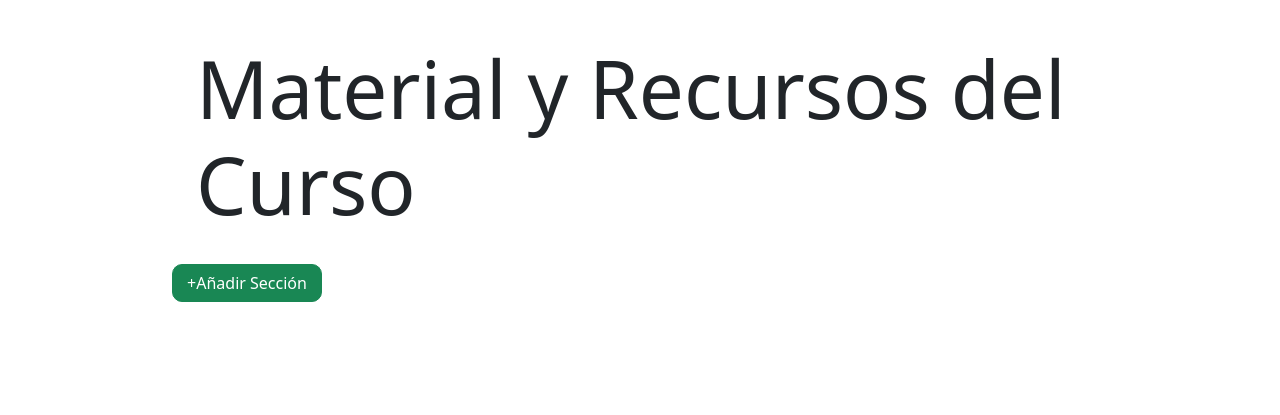
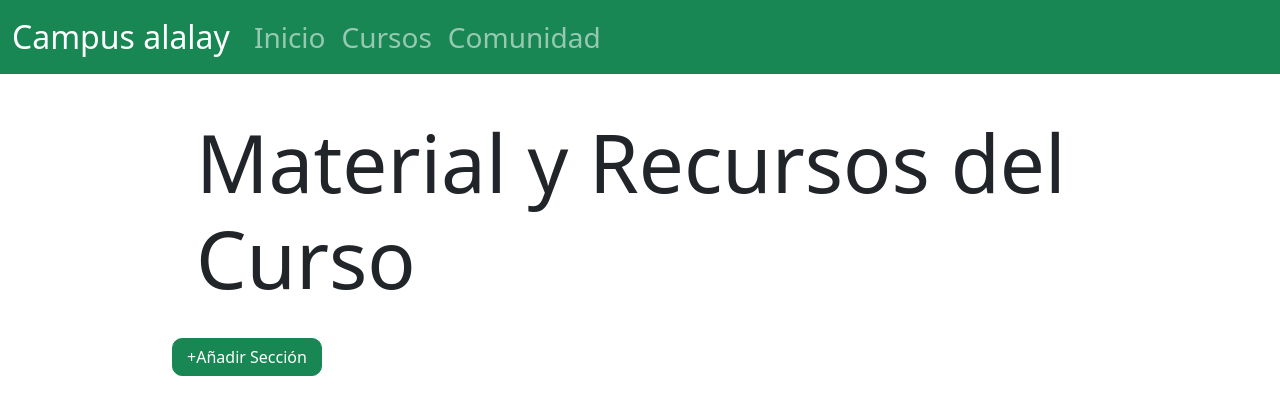
Before and after one commit to picapiedra008/alalay, a Flask app: page /addfile/1/1 in a window 1280 px wide. Shown: the top 415 px of the page. Run offline with Flask 3, Linux system fonts and the light colour scheme; data comes from the database, SQL or seed files in the repository; data that the repository does not hold is empty; some libraries are stand-ins or nearby versions.

Commit message:
Refinamiento de diseño HU2 segundo Sprint

```diff
--- a/templates/addUnit.html
+++ b/templates/addUnit.html
@@ -8,6 +8,37 @@
     <link href="https://cdn.jsdelivr.net/npm/bootstrap@5.0.2/dist/css/bootstrap.min.css" rel="stylesheet" integrity="sha384-EVSTQN3/azprG1Anm3QDgpJLIm9Nao0Yz1ztcQTwFspd3yD65VohhpuuCOmLASjC" crossorigin="anonymous">
 </head>
 <body>
+
+    <nav class="navbar navbar-expand-lg navbar-dark bg-success">
+        <div class="container-fluid">
+            <!-- Brand -->
+            <a class="navbar-brand fs-2" href="{{url_for('landing')}}" >Campus alalay</a>
+
+            <!-- Toggler for mobile view -->
+            <button class="navbar-toggler" type="button" data-bs-toggle="collapse" data-bs-target="#navbarNav" aria-controls="navbarNav" aria-expanded="false" aria-label="Toggle navigation">
+                <span class="navbar-toggler-icon"></span>
+            </button>
+
+            <!-- Navbar links -->
+            <div class="collapse navbar-collapse" id="navbarNav">
+                <ul class="navbar-nav me-auto mb-2 mb-lg-0">
+                    <li class="nav-item">
+                        <a class="nav-link  fs-3" aria-current="page" href="{{url_for('perfildocente')}}">Inicio</a>
+                    </li>
+                    <li class="nav-item">
+                        <a class="nav-link fs-3" href="{{ url_for('listar_cursos') }}">Cursos</a>
+                    </li>
+                    <li class="nav-item">
+                        <a class="nav-link fs-3" href="#">Comunidad</a>
+                    </li>
+                </ul>
+                <!-- User Icon -->
+            </div>
+        </div>
+    </nav>
+
+
+
     <div class="d-flex  align-items-center justify-content-center" style="margin: 0; padding: 0;">
         <div class="container col-md-9">
 
--- a/templates/ver_curso.html
+++ b/templates/ver_curso.html
@@ -66,7 +66,7 @@
             <div class="collapse navbar-collapse" id="navbarNav">
                 <ul class="navbar-nav me-auto mb-2 mb-lg-0">
                     <li class="nav-item">
-                        <a class="nav-link fs-3" aria-current="page" href="#">Inicio</a>
+                        <a class="nav-link fs-3" aria-current="page" href="{{url_for('perfildocente')}}">Inicio</a>
                     </li>
                     <li class="nav-item">
                         <a class="nav-link fs-3" href="{{ url_for('listar_cursos') }}">Cursos</a>
```
